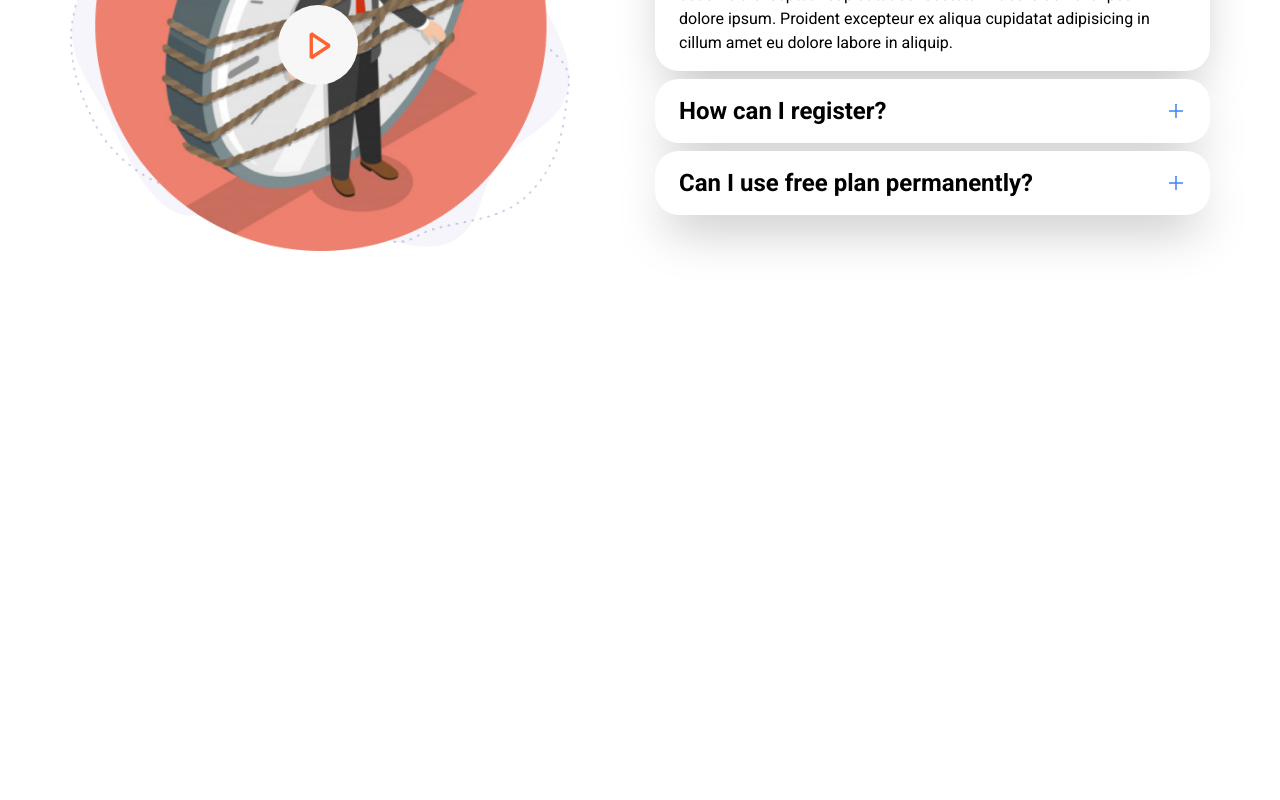
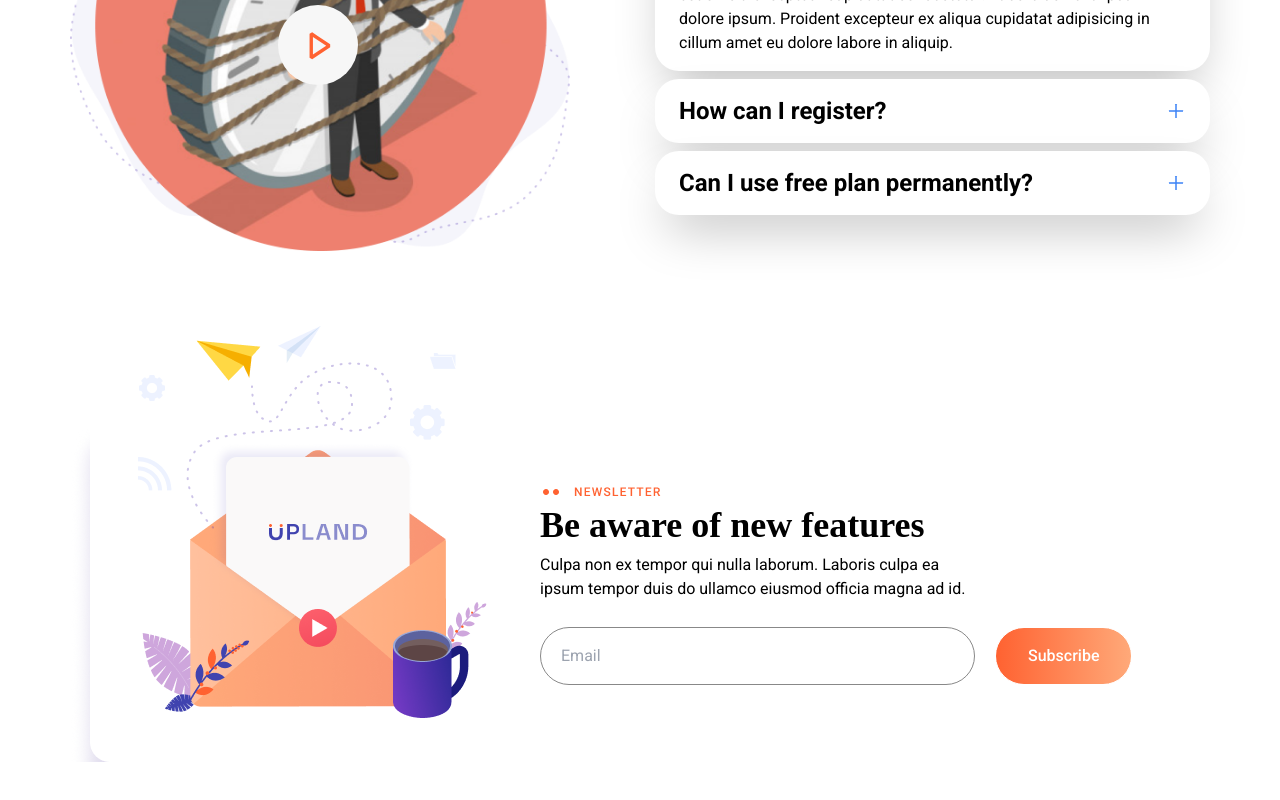
Before and after one commit to shoriful-dev/APP-LANDING, a React (Vite) app: page / in a window 1280 px wide. Shown: the part 5299-6099 px from the top of the page. Before the commit the page ends 5596 px from the top, so only its background shows below. Built offline with nearby package versions, Linux system fonts and the light colour scheme; a web font is replaced by a local one.

Commit message:
Feauture Part Done

```diff
--- /dev/null
+++ b/src/layouts/NewFeatures.jsx
@@ -0,0 +1,31 @@
+import React from 'react';
+import Container from '../components/Container';
+import Button from '../components/Button';
+
+const NewFeatures = () => {
+  return (
+    <>
+      <Container>
+        <div className="bg-FeautureBg h-[465px] mb-20 relative">
+          <h3 className="text-4xl font-Darker font-semibold absolute top-52 left-[470px]">
+            Be aware of new features
+          </h3>
+          <p className="font-roboto absolute top-64 left-[470px] w-[438px]">
+            Culpa non ex tempor qui nulla laborum. Laboris culpa ea ipsum tempor
+            duis do ullamco eiusmod officia magna ad id.
+          </p>
+          <div className="flex space-x-5 absolute top-[330px] left-[470px]">
+            <input
+              type="text"
+              placeholder="Email"
+              className="w-[435px] text-gray rounded-full py-4 border px-5 outline-none"
+            />
+            <Button btnText={'Subscribe'} />
+          </div>
+        </div>
+      </Container>
+    </>
+  );
+};
+
+export default NewFeatures;
--- a/src/pages/Home.jsx
+++ b/src/pages/Home.jsx
@@ -4,6 +4,7 @@ import Download from "../layouts/Download";
 import FrequentlyQuestions from "../layouts/FrequentlyQuestions";
 import GetTrial from "../layouts/GetTrial";
 import Navber from "../layouts/Navber";
+import NewFeatures from "../layouts/NewFeatures";
 import TheMostPopuler from "../layouts/TheMostPopuler";
 import UiPart from "../layouts/UiPart";
 import WhatWillGet from "../layouts/WhatWillGet";
@@ -21,6 +22,7 @@ const Home = () => {
     <AboutUs />
     <GetTrial />
     <FrequentlyQuestions />
+    <NewFeatures />
     </>
   )
 }
--- a/tailwind.config.js
+++ b/tailwind.config.js
@@ -17,6 +17,7 @@ export default {
         TrialCart: "url('/src/assets/CtaBG.png')",
         trialBg: "url('/src/assets/ctabg2.png')",
         OfferBg: "url('/src/assets/popupBg.png')",
+        FeautureBg: "url('/src/assets/Subscribe.png')",
       },
       colors: {
         red: '#FF6231',
```
